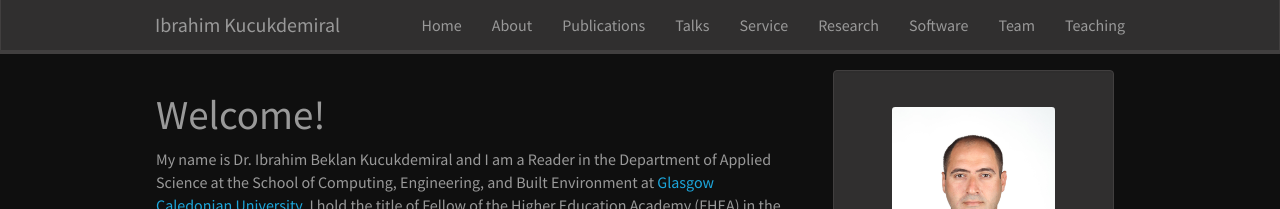
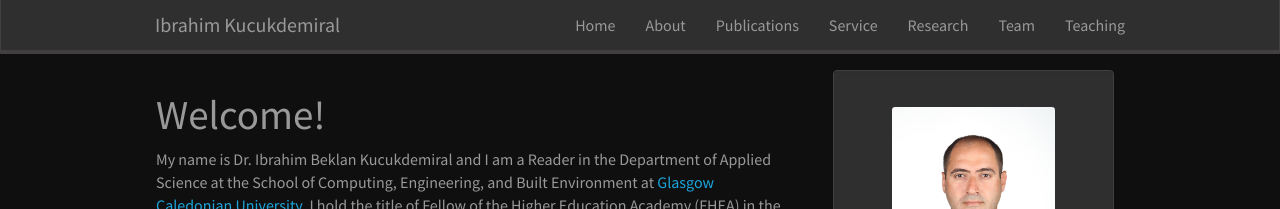
Before and after one commit to kucukdemiral/kucukdemiral.github.io, a Jekyll site: the page built from _pages/home.md, in a window 1280 px wide. Shown: the top 209 px of the page. Built offline with Jekyll 4.4.1, drawn with Linux system fonts in a browser that asks for light colours; nearby versions of some CDN libraries; a style sheet for code colours, icons or effects is not loaded.

Commit message:
Update _config.yml

```diff
--- a/_config.yml
+++ b/_config.yml
@@ -26,10 +26,8 @@ contact: >
 nav_pages:
   - name: about
   - name: publications
-  - name: talks
   - name: service
   - name: research
-  - name: software
   - name: team
   - name: teaching
 
```
